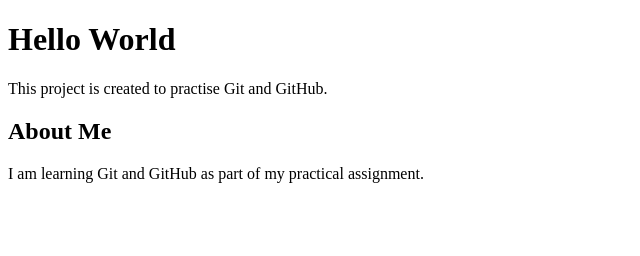
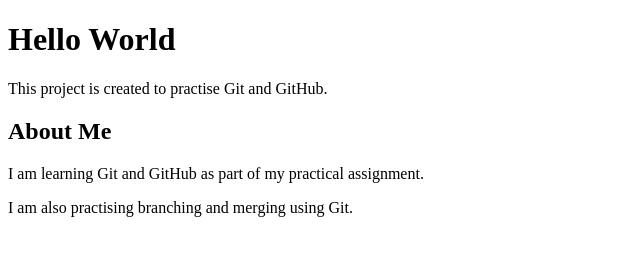
Before and after one commit to Perumal64/project-html, a plain HTML site: page index.html in a window 1280 px wide. Shown: the whole page, without its empty margins (0-640 px from the left). Drawn offline with Linux system fonts and the light colour scheme.

Commit message:
Add content to About Me Section

```diff
--- a/index.html
+++ b/index.html
@@ -9,6 +9,7 @@
 <section id="about">
     <h2>About Me</h2>
     <p>I am learning Git and GitHub as part of my practical assignment.</p>
+    <p>I am also practising branching and merging using Git.</p>
 </section>
 </body>
 </html>
```
